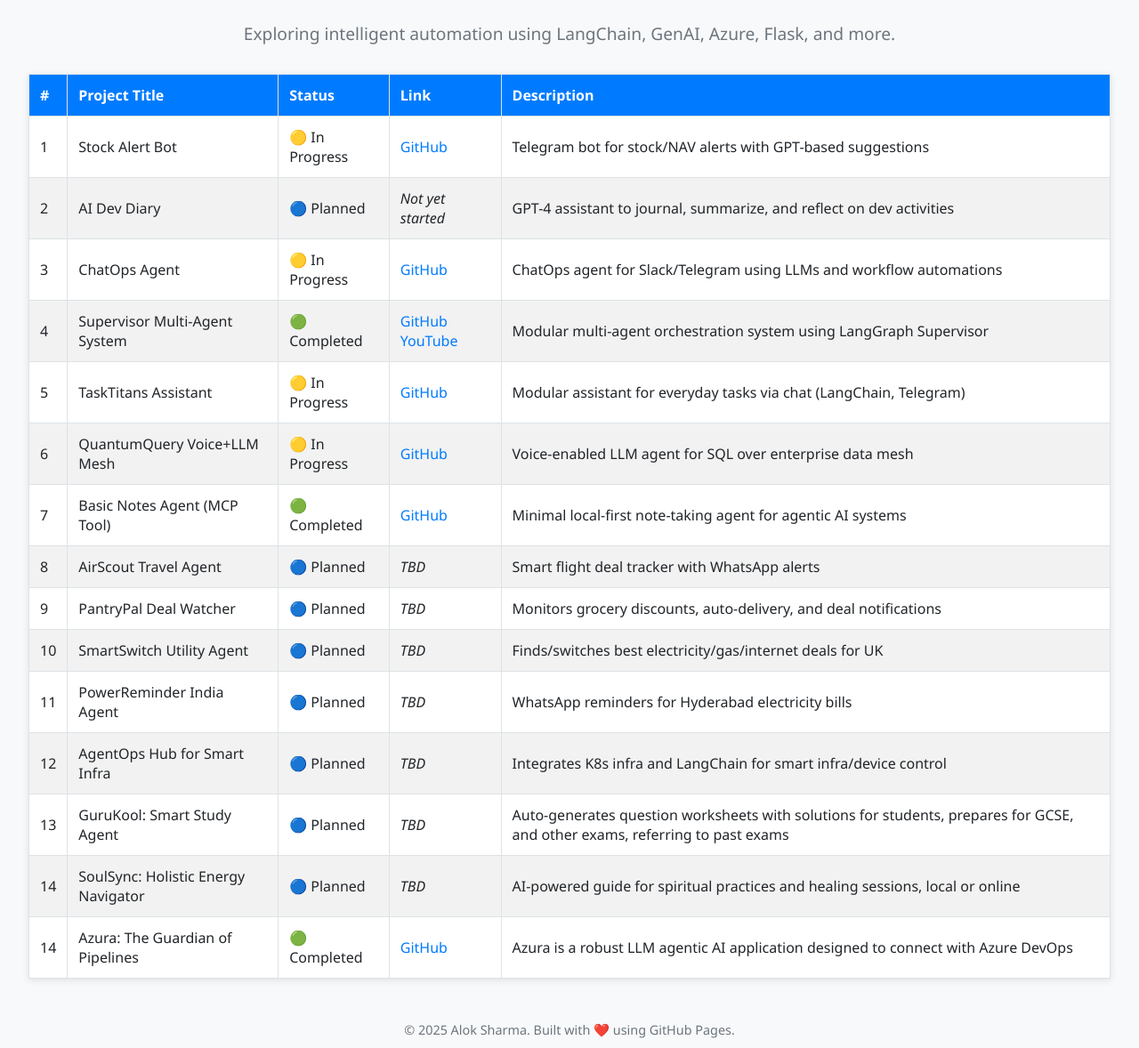
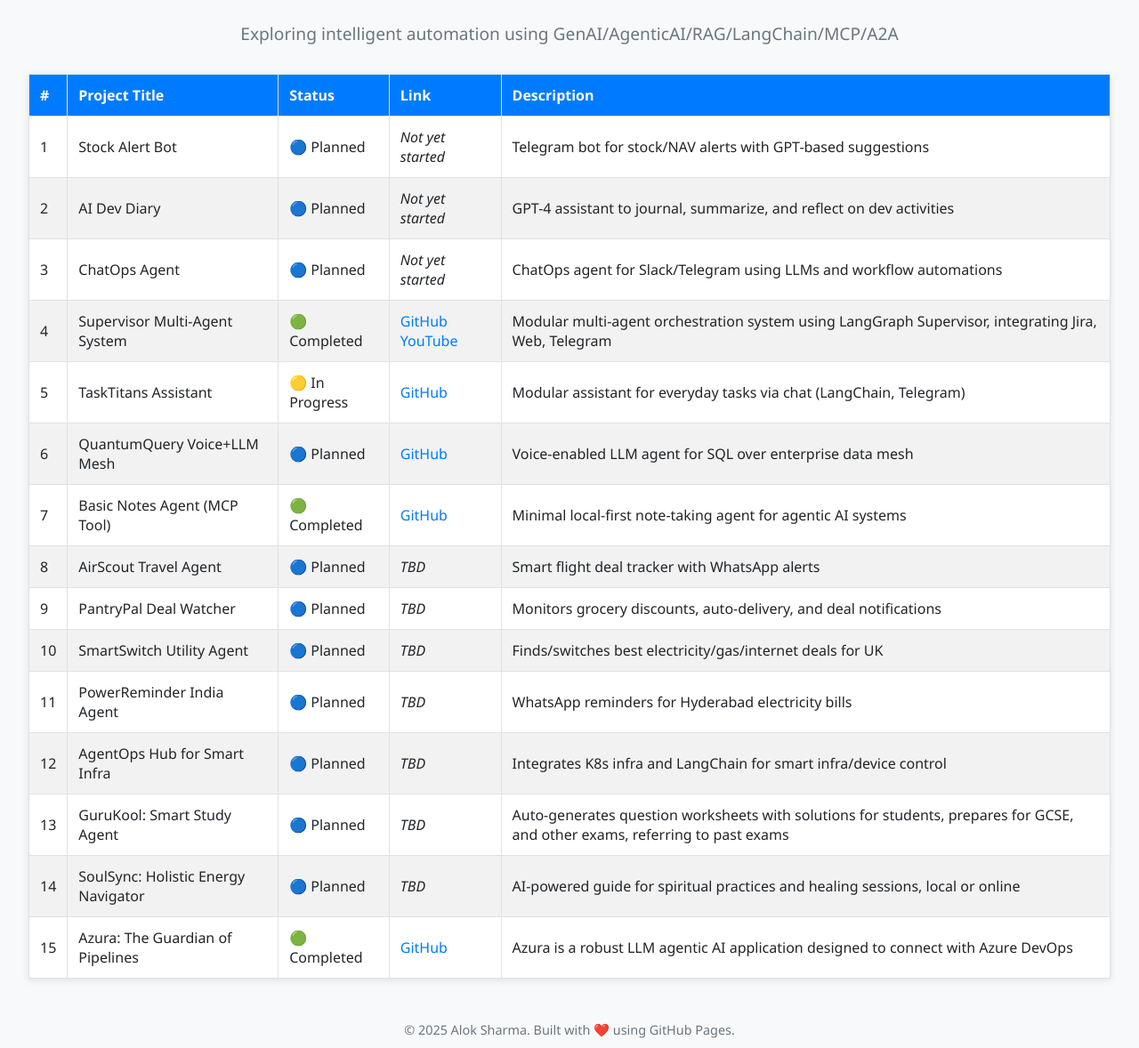
Before and after one commit to kingalok/agentic-projects, a plain HTML site: page index.html in a window 1280 px wide. Shown: the part 117-1295 px from the top of the page at 89% size. Drawn offline with Linux system fonts and the light colour scheme.

```diff
--- a/index.html
+++ b/index.html
@@ -60,7 +60,7 @@
 <body>
   <header>
     <h1>🚀 Agentic AI Project Portfolio</h1>
-    <p class="subtitle">Exploring intelligent automation using LangChain, GenAI, Azure, Flask, and more.</p>
+    <p class="subtitle">Exploring intelligent automation using GenAI/AgenticAI/RAG/LangChain/MCP/A2A</p>
   </header>
 
   <table>
@@ -74,12 +74,12 @@
       </tr>
     </thead>
 <tbody>
-  <tr><td>1</td><td>Stock Alert Bot</td><td>🟡 In Progress</td><td><a href="https://github.com/kingalok/stock-alert-bot">GitHub</a></td><td>Telegram bot for stock/NAV alerts with GPT-based suggestions</td></tr>
+  <tr><td>1</td><td>Stock Alert Bot</td><td>🔵 Planned</td><td><em>Not yet started</em></td><td>Telegram bot for stock/NAV alerts with GPT-based suggestions</td></tr>
   <tr><td>2</td><td>AI Dev Diary</td><td>🔵 Planned</td><td><em>Not yet started</em></td><td>GPT-4 assistant to journal, summarize, and reflect on dev activities</td></tr>
-  <tr><td>3</td><td>ChatOps Agent</td><td>🟡 In Progress</td><td><a href="https://github.com/kingalok/chatops-agent">GitHub</a></td><td>ChatOps agent for Slack/Telegram using LLMs and workflow automations</td></tr>
-  <tr><td>4</td><td>Supervisor Multi-Agent System</td><td>🟢 Completed</td><td><a href="https://github.com/kingalok/supervisor">GitHub</a><a href="https://youtu.be/8Myk3aZxZhE">  YouTube</a></td><td>Modular multi-agent orchestration system using LangGraph Supervisor</td></tr>
+  <tr><td>3</td><td>ChatOps Agent</td><td>🔵 Planned</td><td><em>Not yet started</em></td><td>ChatOps agent for Slack/Telegram using LLMs and workflow automations</td></tr>
+  <tr><td>4</td><td>Supervisor Multi-Agent System</td><td>🟢 Completed</td><td><a href="https://github.com/kingalok/supervisor">GitHub</a><a href="https://youtu.be/8Myk3aZxZhE">  YouTube</a></td><td>Modular multi-agent orchestration system using LangGraph Supervisor, integrating Jira, Web, Telegram</td></tr>
   <tr><td>5</td><td>TaskTitans Assistant</td><td>🟡 In Progress</td><td><a href="https://github.com/kingalok/tasktitans">GitHub</a></td><td>Modular assistant for everyday tasks via chat (LangChain, Telegram)</td></tr>
-  <tr><td>6</td><td>QuantumQuery Voice+LLM Mesh</td><td>🟡 In Progress</td><td><a href="https://github.com/kingalok/QuantumQuery">GitHub</a></td><td>Voice-enabled LLM agent for SQL over enterprise data mesh</td></tr>
+  <tr><td>6</td><td>QuantumQuery Voice+LLM Mesh</td><td>🔵 Planned</td><td><a href="https://github.com/kingalok/QuantumQuery">GitHub</a></td><td>Voice-enabled LLM agent for SQL over enterprise data mesh</td></tr>
   <tr><td>7</td><td>Basic Notes Agent (MCP Tool)</td><td>🟢 Completed</td><td><a href="https://github.com/kingalok/mcp-basics">GitHub</a></td><td>Minimal local-first note-taking agent for agentic AI systems</td></tr>
   <tr><td>8</td><td>AirScout Travel Agent</td><td>🔵 Planned</td><td><em>TBD</em></td><td>Smart flight deal tracker with WhatsApp alerts</td></tr>
   <tr><td>9</td><td>PantryPal Deal Watcher</td><td>🔵 Planned</td><td><em>TBD</em></td><td>Monitors grocery discounts, auto-delivery, and deal notifications</td></tr>
@@ -88,7 +88,7 @@
   <tr><td>12</td><td>AgentOps Hub for Smart Infra</td><td>🔵 Planned</td><td><em>TBD</em></td><td>Integrates K8s infra and LangChain for smart infra/device control</td></tr>
   <tr><td>13</td><td>GuruKool: Smart Study Agent</td><td>🔵 Planned</td><td><em>TBD</em></td><td>Auto-generates question worksheets with solutions for students, prepares for GCSE, and other exams, referring to past exams</td></tr>
   <tr><td>14</td><td>SoulSync: Holistic Energy Navigator</td><td>🔵 Planned</td><td><em>TBD</em></td><td>AI-powered guide for spiritual practices and healing sessions, local or online</td></tr>
-  <tr><td>14</td><td>Azura: The Guardian of Pipelines</td><td>🟢 Completed</td><td><a href="https://github.com/kingalok/Azura">GitHub</a></td><td>Azura is a robust LLM agentic AI application designed to connect with Azure DevOps</td></tr>
+  <tr><td>15</td><td>Azura: The Guardian of Pipelines</td><td>🟢 Completed</td><td><a href="https://github.com/kingalok/Azura">GitHub</a></td><td>Azura is a robust LLM agentic AI application designed to connect with Azure DevOps</td></tr>
 </tbody>
   </table>
 
```
